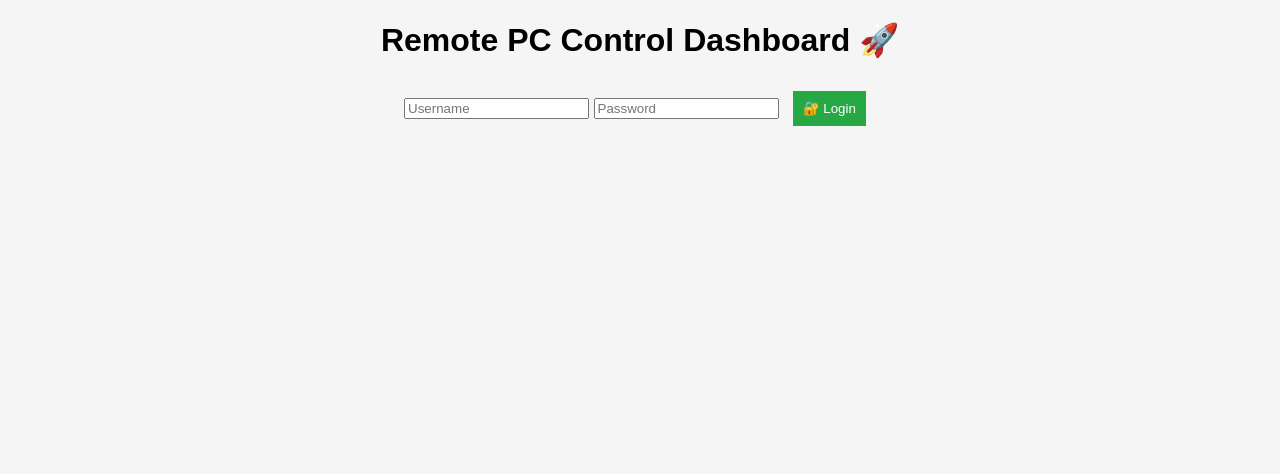
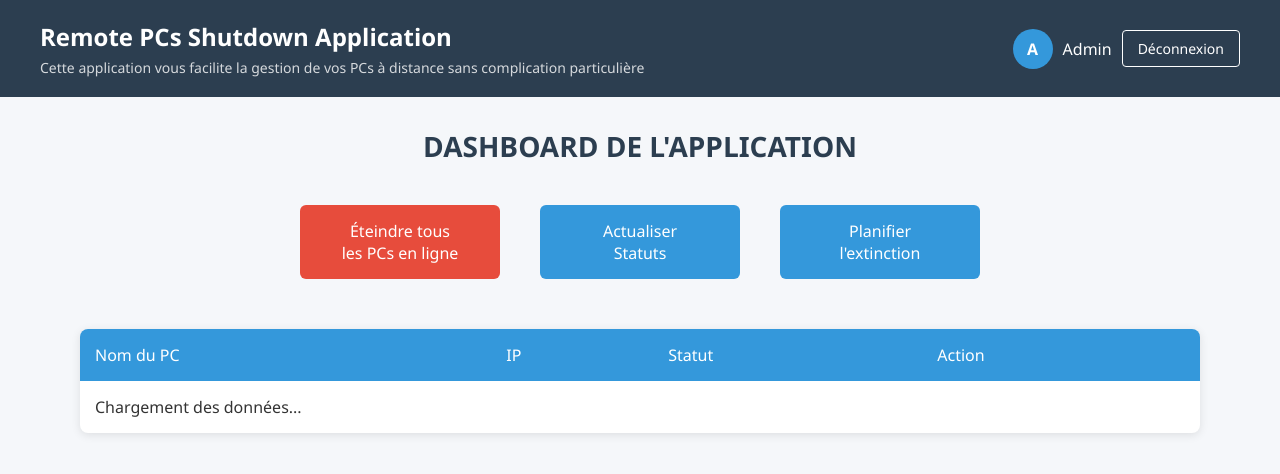
Before and after one commit to souleCode/projet_industrie4.0, a Flask app: page /dashboard in a window 1280 px wide. Shown: the top 474 px of the page. Run offline with Flask 3, Linux system fonts and the light colour scheme.

Commit message:
Update index.html

```diff
--- a/server/templates/index.html
+++ b/server/templates/index.html
@@ -1,40 +1,240 @@
 <!DOCTYPE html>
-<html lang="en">
+<html lang="fr">
+
 <head>
     <meta charset="UTF-8">
     <meta name="viewport" content="width=device-width, initial-scale=1.0">
-    <title>Remote PC Control Dashboard</title>
-    <link rel="stylesheet" href="/static/style.css">
+    <title>Dashboard Admin - Remote PCs Shutdown</title>
+    <style>
+        /* ... (your existing CSS) ... */
+        * {
+            margin: 0;
+            padding: 0;
+            box-sizing: border-box;
+            font-family: 'Segoe UI', Tahoma, Geneva, Verdana, sans-serif;
+        }
+
+        body {
+            background-color: #f5f7fa;
+            color: #333;
+        }
+
+        .header {
+            background-color: #2c3e50;
+            color: white;
+            padding: 20px 40px;
+            display: flex;
+            justify-content: space-between;
+            align-items: center;
+        }
+
+        .app-title {
+            font-size: 24px;
+            font-weight: 600;
+        }
+
+        .app-description {
+            font-size: 14px;
+            opacity: 0.8;
+            margin-top: 5px;
+        }
+
+        .dashboard-container {
+            padding: 30px 40px;
+            max-width: 1200px;
+            margin: 0 auto;
+        }
+
+        .dashboard-title {
+            font-size: 28px;
+            color: #2c3e50;
+            margin-bottom: 30px;
+            font-weight: 600;
+            text-align: center;
+        }
+
+        .action-buttons {
+            display: flex;
+            gap: 20px;
+            margin-bottom: 40px;
+            justify-content: center;
+            flex-wrap: wrap; /* Added for better responsiveness */
+        }
+
+        .action-btn {
+            background-color: #3498db;
+            color: white;
+            border: none;
+            padding: 15px 30px;
+            border-radius: 6px;
+            font-size: 16px;
+            font-weight: 500;
+            cursor: pointer;
+            transition: all 0.3s;
+            text-align: center;
+            min-width: 200px;
+        }
+
+        .action-btn:hover {
+            background-color: #2980b9;
+            transform: translateY(-2px);
+        }
+
+        .action-btn.shutdown {
+            background-color: #e74c3c;
+        }
+
+        .action-btn.shutdown:hover {
+            background-color: #c0392b;
+        }
+
+        .pcs-table {
+            width: 100%;
+            border-collapse: collapse;
+            background-color: white;
+            box-shadow: 0 2px 10px rgba(0, 0, 0, 0.1);
+            border-radius: 8px;
+            overflow: hidden;
+        }
+
+        .pcs-table th {
+            background-color: #3498db;
+            color: white;
+            padding: 15px;
+            text-align: left;
+            font-weight: 500;
+        }
+
+        .pcs-table td {
+            padding: 15px;
+            border-bottom: 1px solid #eee;
+        }
+
+        .pcs-table tr:last-child td {
+            border-bottom: none;
+        }
+
+        .pcs-table tr:hover {
+            background-color: #f9f9f9;
+        }
+
+        .status {
+            display: inline-block;
+            padding: 5px 10px;
+            border-radius: 20px;
+            font-size: 12px;
+            font-weight: 500;
+        }
+
+        .status.online {
+            background-color: #2ecc71;
+            color: white;
+        }
+
+        .status.offline {
+            background-color: #95a5a6;
+            color: white;
+        }
+
+        .shutdown-btn {
+            background-color: #e74c3c;
+            color: white;
+            border: none;
+            padding: 8px 15px;
+            border-radius: 4px;
+            font-size: 14px;
+            cursor: pointer;
+            transition: background-color 0.3s;
+        }
+
+        .shutdown-btn:hover {
+            background-color: #c0392b;
+        }
+
+        .logout-btn {
+            background-color: transparent;
+            color: white;
+            border: 1px solid white;
+            padding: 8px 15px;
+            border-radius: 4px;
+            font-size: 14px;
+            cursor: pointer;
+            transition: all 0.3s;
+        }
+
+        .logout-btn:hover {
+            background-color: rgba(255, 255, 255, 0.1);
+        }
+
+        .user-info {
+            display: flex;
+            align-items: center;
+            gap: 10px;
+        }
+
+        .user-avatar {
+            width: 40px;
+            height: 40px;
+            border-radius: 50%;
+            background-color: #3498db;
+            display: flex;
+            align-items: center;
+            justify-content: center;
+            color: white;
+            font-weight: bold;
+        }
+        .action-buttons .action-btn {
+            display: inline-block !important;
+            margin: 10px;
+        }
+    </style>
 </head>
 <body>
-    <h1>Remote PC Control Dashboard 🚀</h1>
+    <header class="header">
+        <div>
+            <div class="app-title">Remote PCs Shutdown Application</div>
+            <div class="app-description">
+                Cette application vous facilite la gestion de vos PCs à distance sans complication particulière
+            </div>
+        </div>
+        <div class="user-info">
+            <div class="user-avatar">A</div>
+            <span class="username">Admin</span>
+            <button class="logout-btn">Déconnexion</button>
+        </div>
+    </header>
 
-    <div id="login-form">
-        <input type="text" id="username" placeholder="Username">
-        <input type="password" id="password" placeholder="Password">
-        <button onclick="login()">🔐 Login</button>
-    </div>
+    <div class="dashboard-container">
+        <h1 class="dashboard-title">DASHBOARD DE L'APPLICATION</h1>
 
-    <div id="pc-list" style="display:none;">
-        <div>
-            <label for="status-filter">Filter by Status:</label>
-            <select id="status-filter" onchange="loadPCs()">
-                <option value="all">All</option>
-                <option value="online">Online</option>
-                <option value="offline">Offline</option>
-            </select>
+        <div class="action-buttons">
+            <button class="action-btn shutdown">
+                Éteindre tous<br>les PCs en ligne
+            </button>
+            <button class="action-btn" id="refresh-pcs-btn">
+                Actualiser<br>Statuts
+            </button>
+            <button class="action-btn" id="schedule-shutdown-btn">
+                Planifier<br>l'extinction
+            </button>
         </div>
 
-        <button id="shutdown-online-btn" onclick="shutdownAllOnline()" style="margin-top: 10px;">🛑 Shutdown All Online PCs</button>
-        <button id="schedule-shutdown-btn" style="margin-top: 10px;" onclick="scheduleShutdown()">⏰ Schedule Daily Shutdown</button>
-
-        <div id="pc-list-content">
-            <!-- PCs will be loaded here -->
-        </div>
+        <table class="pcs-table">
+            <thead>
+                <tr>
+                    <th>Nom du PC</th>
+                    <th>IP</th>
+                    <th>Statut</th>
+                    <th>Action</th>
+                </tr>
+            </thead>
+            <tbody>
+                <tr>
+                    <td colspan="4">Chargement des données...</td>
+                </tr>
+            </tbody>
+        </table>
     </div>
-
-    <button id="refresh-btn" onclick="pingPCs()" style="display:none;">🔄 Refresh Status</button>
-
-    <script src="/static/script.js"></script>
+    <script src="/static/script_2.0.js"></script>
 </body>
 </html>
```
